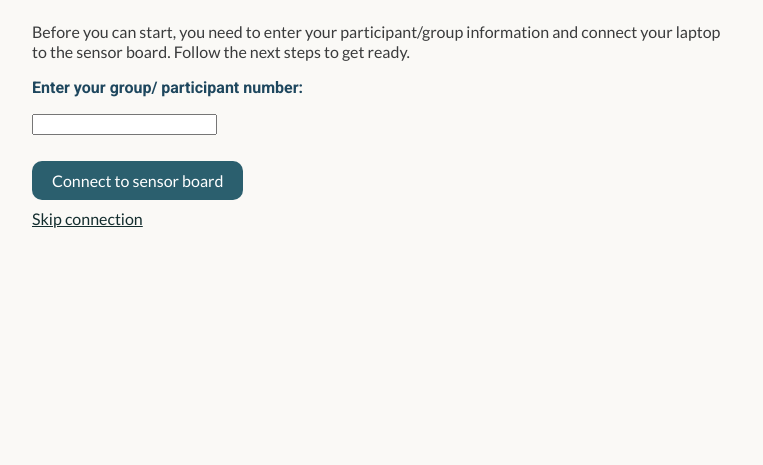
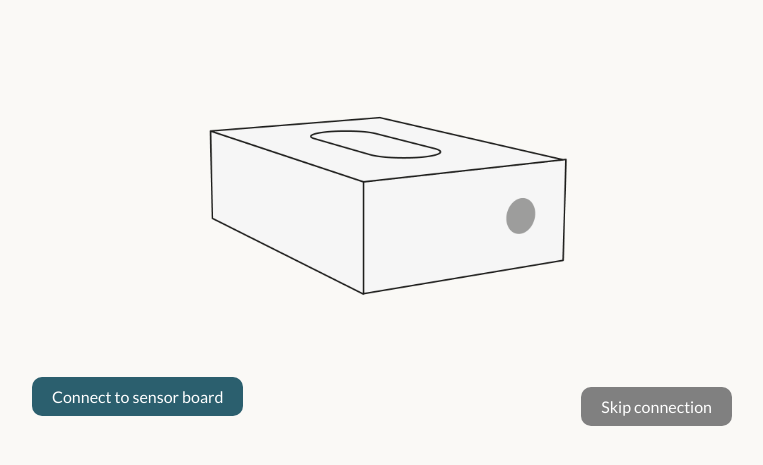
Before and after one commit to A-Jansen/A-Jansen.github.io, a plain HTML site: page index.html in a window 1280 px wide. Shown: the part 143-608 px from the top of the page, without its empty margins (258-1021 px from the left). Drawn offline with nearby package versions, Linux system fonts and the light colour scheme; a web font is replaced by a local one.

Commit message:
Instruction gif added

```diff
--- a/assets/css/homepage.css
+++ b/assets/css/homepage.css
@@ -37,8 +37,25 @@ header {
   z-index: 1;
 }
 
+
+.instructiongif{
+  width:700px;
+  margin-left: auto;
+  margin-right: auto;
+  display: block;
+  padding-top: 20px;
+  padding-bottom: 20px;
+}
 #continue {
-  visibility: visible;
+  padding: 10px 20px;
+  text-align: center;
+  background-color: grey;
+  float: right;
+  font-family: Lato;
+  text-decoration: none;
+  color: white;
+  border-radius: 10px;
+
 }
 
 #connected {
@@ -49,7 +66,6 @@ header {
   padding: 10px 20px;
   text-align: center;
   background-color: #2B5F6E;
-  ;
   font-family: Lato;
   text-decoration: none;
   color: white;
--- a/index.html
+++ b/index.html
@@ -44,21 +44,23 @@
 
 	</header>
 	<div class=centerBlock>
-		<div>
-			<p>Before you can start, you need to enter your participant/group information
-				and connect your laptop to the sensor board. Follow the next steps to get ready. </p>
-			<p class='bold'>Enter your group/ participant number: </p>
-			<input type="number" name="IDnumber" id='ID'><br>
+		<!-- <div> -->
+			<!-- <p>Before you can start, you need to enter your participant/group information
+				and connect your laptop to the sensor board. Follow the next steps to get ready. </p> -->
+			<!-- <p class='bold'>Enter your group/ participant number: </p>
+			<input type="number" name="IDnumber" id='ID'><br> -->
+			<img class="instructiongif" src="assets/photos/instruction.gif"/ style=" ">
 			<div>
-				<br>
+				<!-- <br> -->
 				<br>
 				<a id=connectBLE href="#">Connect to sensor board</a><span id='connected'>Succesfully connected to board</span>
-			</div>
+				<a href="#" id='continue' onClick="openInfo()">Skip connection</a>
+			<!-- </div> -->
 		</div>
 		<div>
 			<!-- Will only be shown once connected (change in.continue in css to hidden) -->
 			<br>
-			<a href="#" id='continue' onClick="openInfo()">Skip connection</a>
+
 		</div>
 		<p id='demo'></p>
 	</div>
```
Also changed, not shown: assets/photos/instruction.gif (added).
